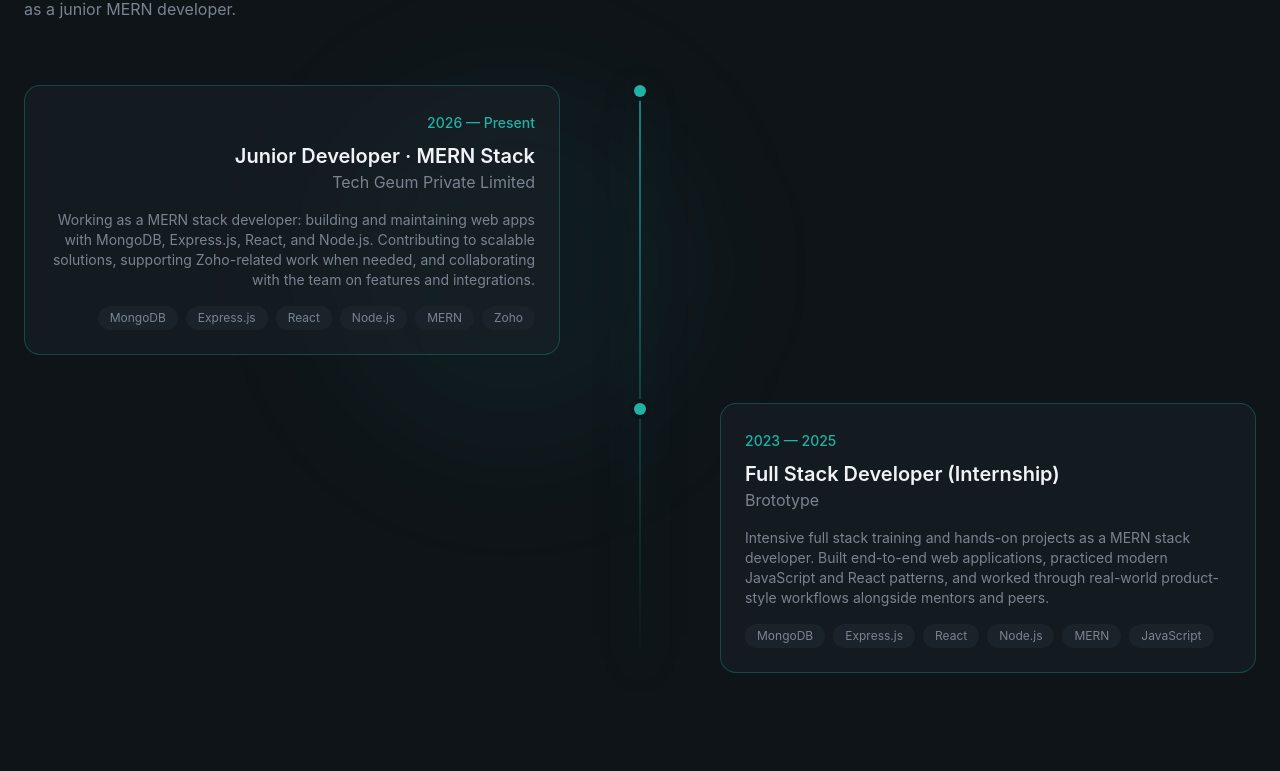
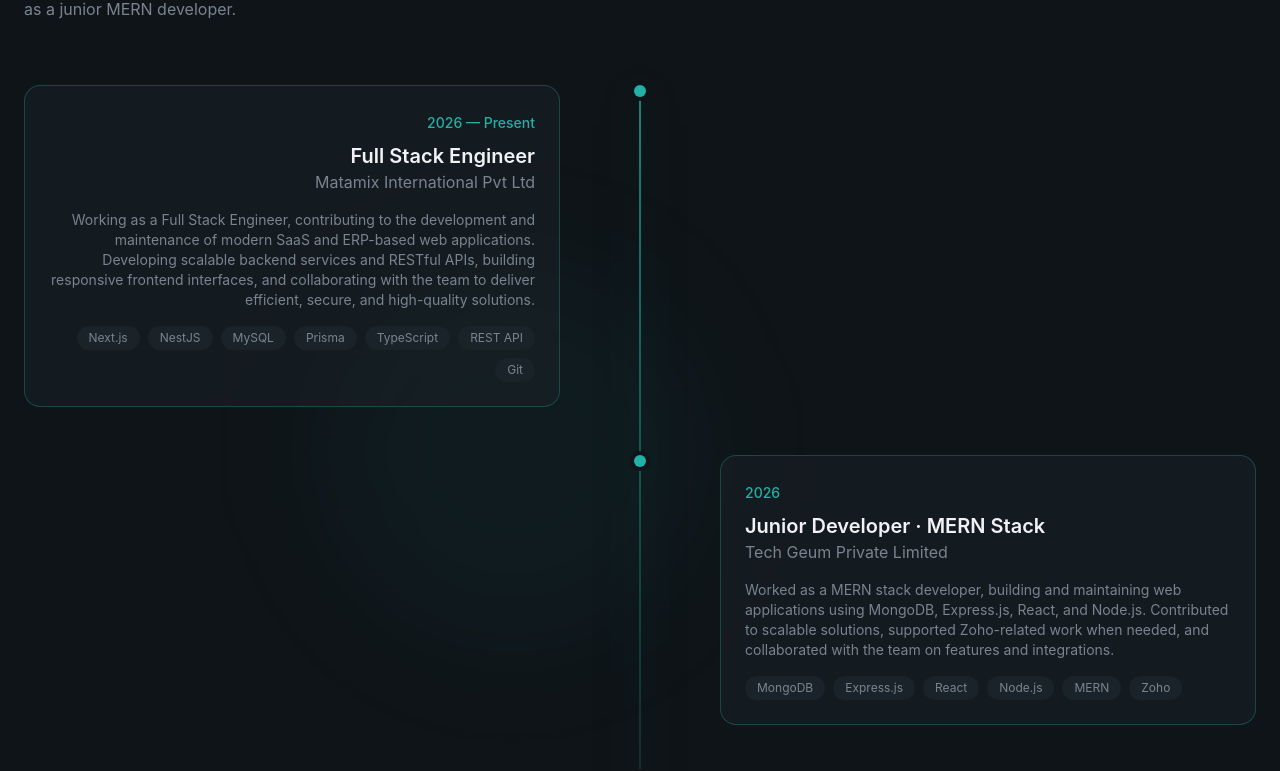
Before and after one commit to MohammedAnsal/personal-portfolio, a React (Vite) app: page / in a window 1280 px wide. Shown: the part 3871-4642 px from the top of the page. Built offline with nearby package versions, Linux system fonts and the light colour scheme.

Commit message:
feat: add Experience section component and install framer-motion dependency

```diff
--- a/package.json
+++ b/package.json
@@ -12,6 +12,7 @@
   "dependencies": {
     "@emailjs/browser": "^4.4.1",
     "@tailwindcss/vite": "^4.1.18",
+    "framer-motion": "^12.38.0",
     "lenis": "^1.3.23",
     "lucide-react": "^0.562.0",
     "react": "^19.2.0",
--- a/src/sections/Experience.tsx
+++ b/src/sections/Experience.tsx
@@ -1,10 +1,27 @@
 const experiences = [
   {
     period: "2026 — Present",
+    role: "Full Stack Engineer",
+    company: "Matamix International Pvt Ltd",
+    description:
+      "Working as a Full Stack Engineer, contributing to the development and maintenance of modern SaaS and ERP-based web applications. Developing scalable backend services and RESTful APIs, building responsive frontend interfaces, and collaborating with the team to deliver efficient, secure, and high-quality solutions.",
+    technologies: [
+      "Next.js",
+      "NestJS",
+      "MySQL",
+      "Prisma",
+      "TypeScript",
+      "REST API",
+      "Git",
+    ],
+    current: true,
+  },
+  {
+    period: "2026",
     role: "Junior Developer · MERN Stack",
     company: "Tech Geum Private Limited",
     description:
-      "Working as a MERN stack developer: building and maintaining web apps with MongoDB, Express.js, React, and Node.js. Contributing to scalable solutions, supporting Zoho-related work when needed, and collaborating with the team on features and integrations.",
+      "Worked as a MERN stack developer, building and maintaining web applications using MongoDB, Express.js, React, and Node.js. Contributed to scalable solutions, supported Zoho-related work when needed, and collaborated with the team on features and integrations.",
     technologies: [
       "MongoDB",
       "Express.js",
@@ -13,7 +30,7 @@
       "MERN",
       "Zoho",
     ],
-    current: true,
+    current: false,
   },
   {
     period: "2023 — 2025",
```
Also changed, not shown: 1 other file (tests, documents, lock files or other folders).
